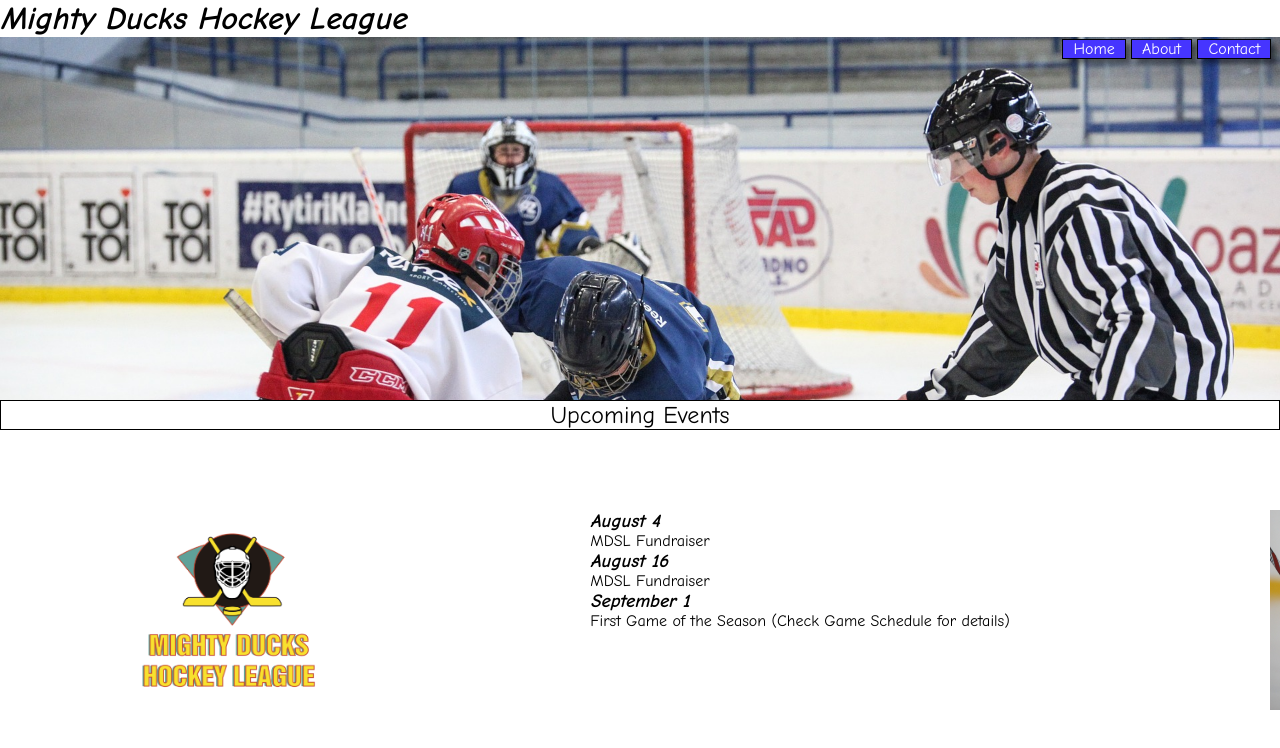
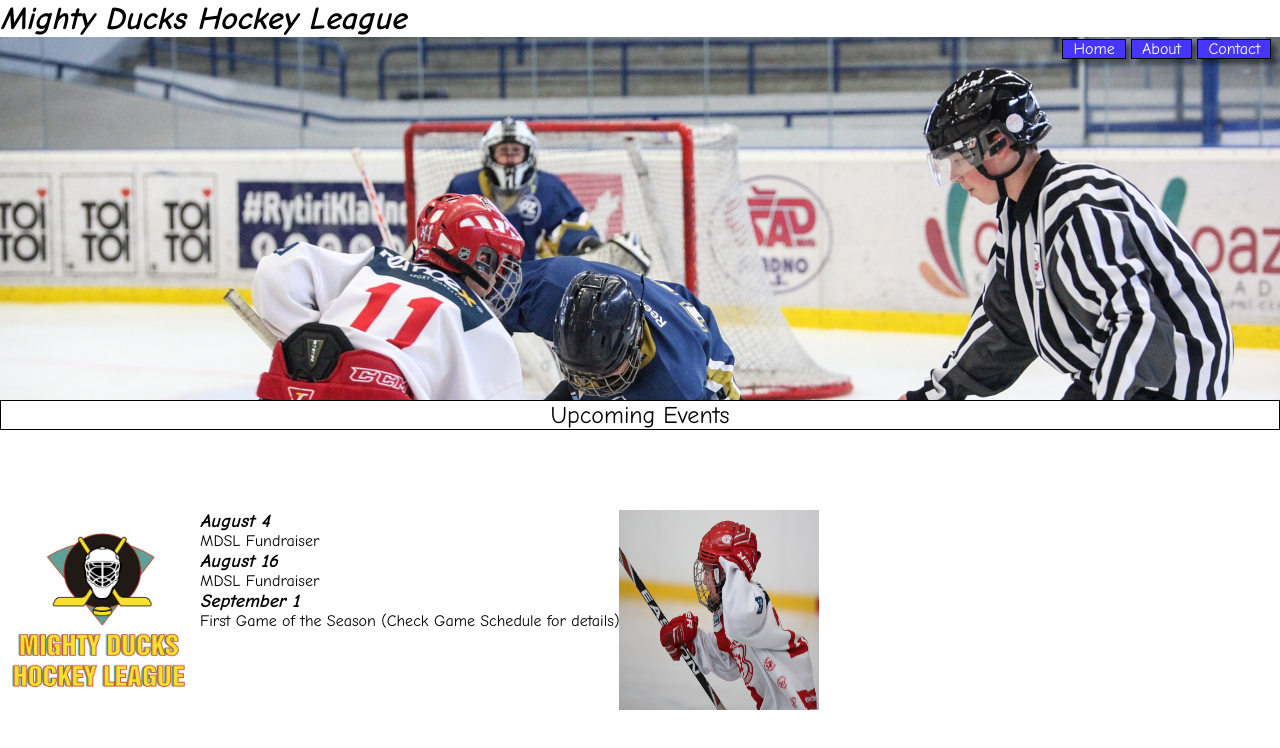
Before and after one commit to spuk0/-MDHL-Frias, a plain HTML site: page index.html in a window 1280 px wide. Shown: the top 748 px of the page. Drawn offline with Linux system fonts and the light colour scheme.

Commit message:
idente un poco mejor

```diff
--- a/Styles/Style.css
+++ b/Styles/Style.css
@@ -65,10 +65,10 @@ header h1 {
 /*===================Position====================*/
 .UpcomingEventsContainer {
     width: 200vh;
-    margin: 10vh 0 10vh 0;
+    margin: 10vh 0vh 10vh 0;
     display: flex;
-    flex-direction: row;
-    justify-content: space-around;
+    /*flex-direction: row;
+    justify-content: space-around; quite porque no se usa para esta tarea, pero es solo estetica*/
 }
 
 /*==============AboutText=================*/
```
